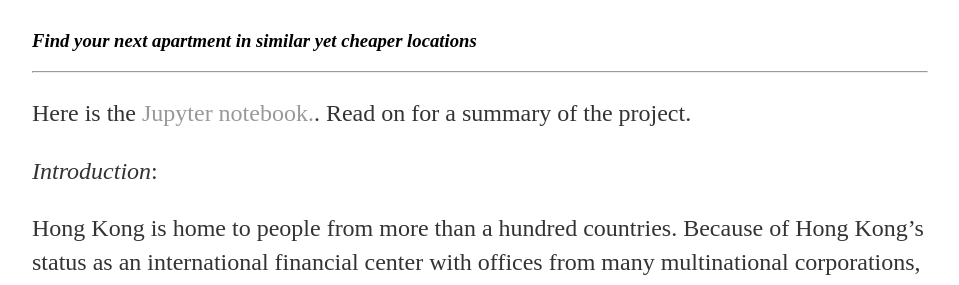
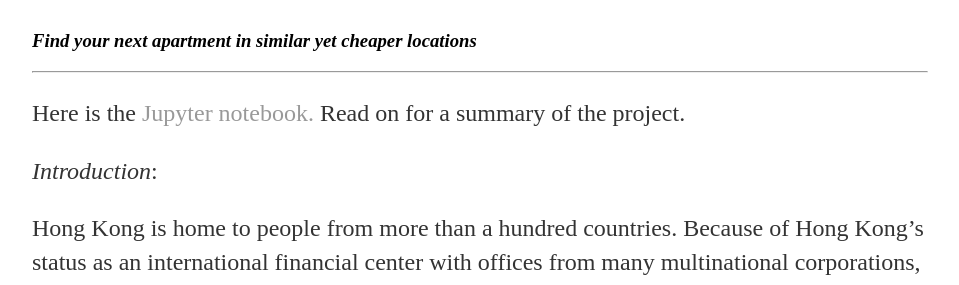
Before and after one commit to h2kh/h2kh.github.io, a Jekyll site: the page built from _posts/2019-06-03-Neighborhood-clustering.md, in a window 1280 px wide and 900 px high. Shown: the part 222-507 px from the top of the window, without its empty margins (160-1119 px from the left). Built offline with Jekyll 4.4.1, drawn with Linux system fonts in a browser that asks for light colours.

```diff
--- a/_posts/2019-06-03-Neighborhood-clustering.md
+++ b/_posts/2019-06-03-Neighborhood-clustering.md
@@ -5,7 +5,7 @@ title: "Clustering Hong Kong's neighborhoods"
 
 ### *Find your next apartment in similar yet cheaper locations*
 ---------
-Here is the [Jupyter notebook.](https://nbviewer.jupyter.org/github/h2kh/Hong-Kong-neighborhood-clustering/blob/master/Hong%20Kong%20neighborhoods.ipynb). Read on for a summary of the project.
+Here is the [Jupyter notebook.](https://nbviewer.jupyter.org/github/h2kh/Hong-Kong-neighborhood-clustering/blob/master/Hong%20Kong%20neighborhoods.ipynb) Read on for a summary of the project.
 
 
 _Introduction_:
```
